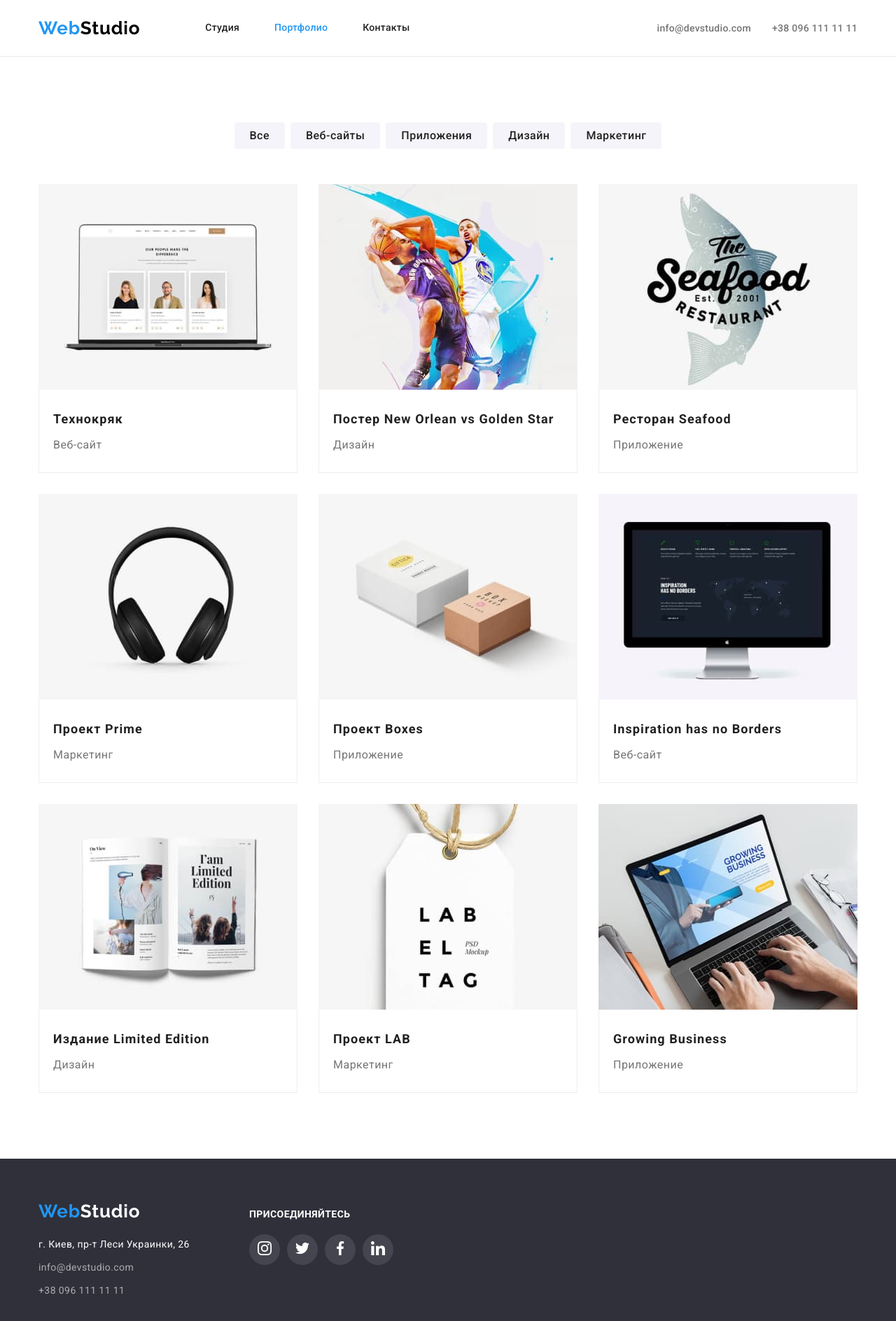
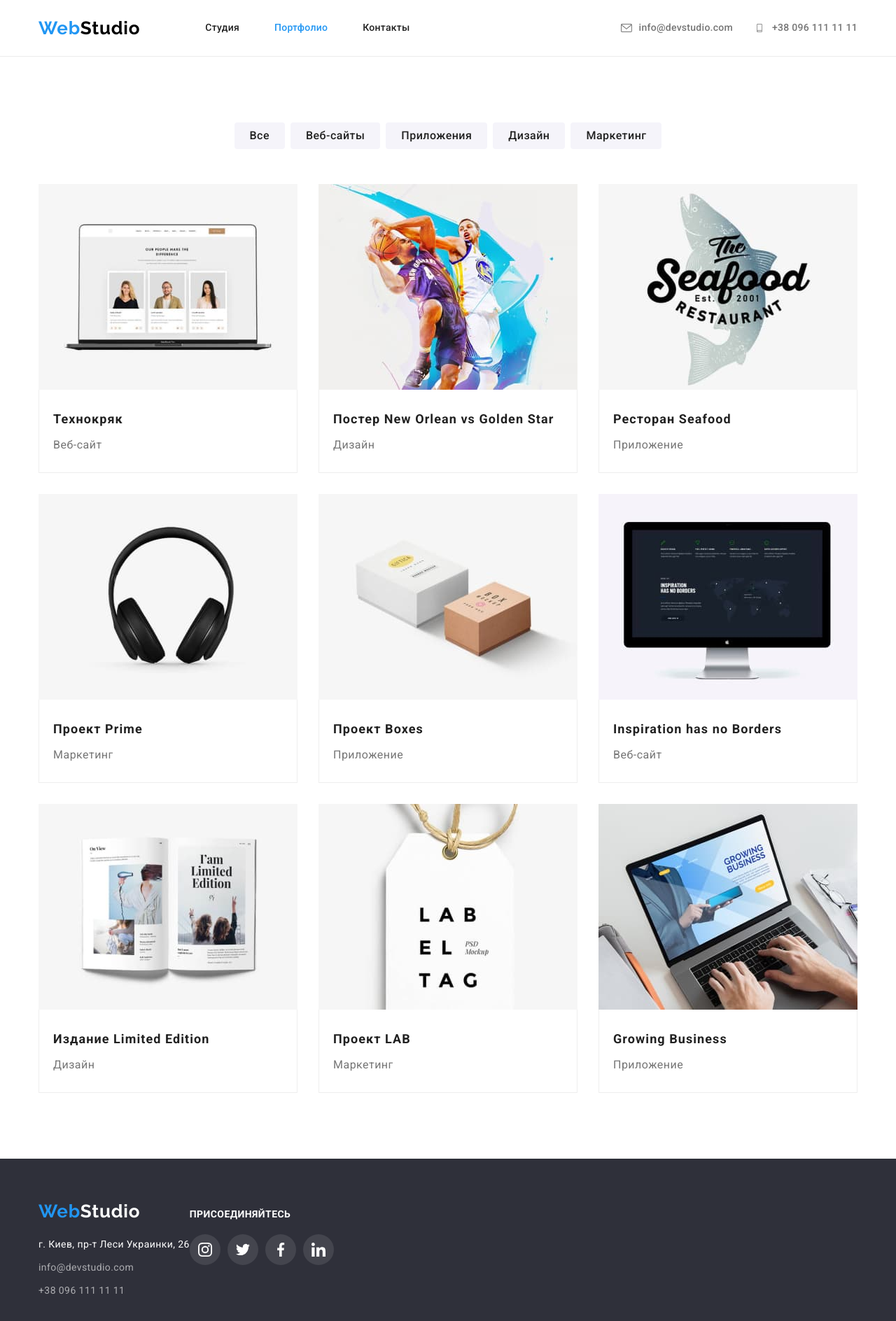
Before and after one commit to vlad-siladi/goit-markup-hw-04, a plain HTML site: page portfolio.html in a window 1280 px wide. Shown: the whole page at 70% size. Drawn offline with nearby package versions, Linux system fonts and the light colour scheme.

Commit message:
добавляет правки иконок

```diff
--- a/css/styles.css
+++ b/css/styles.css
@@ -96,19 +96,9 @@ img {
   margin-left: 30px;
 }
 
-.button-auth {
+.auth-link {
   display: flex;
   align-items: center;
-  border: none;
-  color: var(--primary-text-colour);
-  background-color: var(--primary-white-colour);
-  padding: 0;
-  cursor: pointer;
-}
-
-.button-auth:hover,
-.button-auth:focus {
-  color: var(--accent-text-colour);
 }
 
 .icon {
@@ -345,33 +335,33 @@ img {
 }
 
 .caption-icon {
-  display: flex;
+  display: inline-flex;
 }
 
 .caption-icon .item + .item {
   margin-left: 10px;
 }
 
-.caption-batton {
-  padding: 0;
-  border: none;
+.caption-icon-link {
+  display: flex;
+  justify-content: center;
+  align-items: center;
   width: 44px;
   height: 44px;
   color: var(--icon-grey-color);
-  background-color: var(--primary-white-colour);
-  cursor: pointer;
 }
 
-.caption-batton:hover,
-.caption-batton:focus {
+.caption-icon .icon-card {
+  fill: currentColor;
+}
+
+.caption-icon-link:hover,
+.caption-icon-link:focus {
   color: var(--primary-white-colour);
   border-radius: 50%;
   background-color: var(--accent-text-colour);
 }
 
-.icon-card {
-  fill: currentColor;
-}
 /* clients */
 .client-title {
   margin: 0;
@@ -425,8 +415,8 @@ img {
   display: flex;
 }
 
-.footer-block {
-  width: 231px;
+.footer-box {
+  flex-basis: calc((50%-45px) / 2);
 }
 
 .footer-studio {
@@ -472,12 +462,9 @@ img {
   margin-top: 9px;
 }
 
-.footer-icon {
-  margin-left: 70px;
-}
-
 .footer-title {
-  margin-top: 12px;
+  padding-top: 12px;
+  margin-top: 0;
   margin-bottom: 20px;
 
   font-weight: 700;
@@ -489,22 +476,35 @@ img {
   color: var(--primary-white-colour);
 }
 
-.footer-batton {
-  padding: 0;
-  border: none;
+.footer-icon {
+  display: inline-flex;
+}
+
+.footer-icon .item + .item {
+  margin-left: 10px;
+}
+
+.footer-icon-link {
+  display: flex;
+  justify-content: center;
+  align-items: center;
   width: 44px;
   height: 44px;
-  color: var(--primary-white-colour);
+  /* color: var(--primary-white-colour); */
   border-radius: 50%;
   background-color: rgba(255, 255, 255, 0.1);
-  cursor: pointer;
 }
 
-.footer-batton:hover,
-.footer-batton:focus {
-  border-radius: 50%;
+.footer-icon .footer-icon-card {
+  fill: var(--primary-white-colour);
+  /* fill: currentColor; */
+}
+
+.footer-icon-link:hover,
+.footer-icon-link:focus {
   background-color: var(--accent-text-colour);
 }
+
 /* portfolio */
 
 /* site header */
@@ -560,7 +560,7 @@ img {
 }
 
 .portfolio-ection .item {
-  flex-basis: calc(100% / 3 - 30px);
+  flex-basis: calc((100% - 90px) / 3);
 
   margin-left: 30px;
   margin-bottom: 30px;
--- a/portfolio.html
+++ b/portfolio.html
@@ -25,8 +25,22 @@
             </nav>
 
             <ul class="auth list">
-                <li class="item"><a href="mailto:info@devstudio.com" class="auth-link">info@devstudio.com</a></li>
-                <li class="item"><a href="tel:+380961111111" class="auth-link">+38 096 111 11 11</a></li>
+                <li class="item">
+                    <a href="mailto:info@devstudio.com" class="auth-link">
+                        <svg class="icon" width="16" height="12">
+                            <use href="./images/icons.svg#icon-envelope"></use>
+                        </svg>
+                        info@devstudio.com
+                    </a>
+                </li>
+                <li class="item">
+                    <a href="tel:+380961111111" class="auth-link">
+                        <svg class="icon" width="16" height="12">
+                            <use href="./images/icons.svg#icon-smartphone"></use>
+                        </svg>
+                        +38 096 111 11 11
+                    </a>
+                </li>
             </ul>
         </div>
     </header>
@@ -164,7 +178,7 @@
     <footer class="footer">
         <div class="container footer-content">
 
-            <div class="footer-block">
+            <div class="footer-box">
                 <a href="" class="footer-logo">Web<span class="footer-studio">Studio</span> </a>
                 <address class="footer-address">
                     <p class="address-link">г. Киев, пр-т Леси Украинки, 26</p>
@@ -175,42 +189,45 @@
                 </address>
             </div>
 
-            <div class="footer-icon">
-                <h3 class="footer-title">присоединяйтесь</h3>
-                <ul class="caption-icon list">
-                    <li class="item ">
-                        <button class="footer-batton">
-                            <svg class="icon-card" width="20" height="20">
+            <div class="footer-box">
+                <p class="footer-title">присоединяйтесь</p>
+
+                <ul class="footer-icon list">
+                    <li class="item">
+                        <a href="" class="footer-icon-link" target="_blank" rel="noopener noreferer">
+                            <svg class="footer-icon-card" width="20" height="20">
                                 <use href="./images/icons.svg#icon-instagram"></use>
                             </svg>
-                        </button>
+                        </a>
                     </li>
                     <li class="item">
-                        <button class="footer-batton">
-                            <svg class="icon-card" width="20" height="20">
+                        <a href="" class="footer-icon-link" target="_blank" rel="noopener noreferer">
+                            <svg class="footer-icon-card" width="20" height="20">
                                 <use href="./images/icons.svg#icon-twitter"></use>
                             </svg>
-                        </button>
+                        </a>
                     </li>
                     <li class="item">
-                        <button class="footer-batton">
-                            <svg class="icon-card" width="20" height="20">
+                        <a href="" class="footer-icon-link" target="_blank" rel="noopener noreferer">
+                            <svg class="footer-icon-card" width="20" height="20">
                                 <use href="./images/icons.svg#icon-facebook"></use>
                             </svg>
-                        </button>
+                        </a>
                     </li>
                     <li class="item">
-                        <button class="footer-batton">
-                            <svg class="icon-card" width="20" height="20">
+                        <a href="" class="footer-icon-link" target="_blank" rel="noopener noreferer">
+                            <svg class="footer-icon-card" width="20" height="20">
                                 <use href="./images/icons.svg#icon-linkedin"></use>
                             </svg>
-                        </button>
+                        </a>
                     </li>
                 </ul>
+
             </div>
 
         </div>
     </footer>
 
+
 </body>
 </html>
```
Also changed, not shown: index.html (+64 -63 lines).
